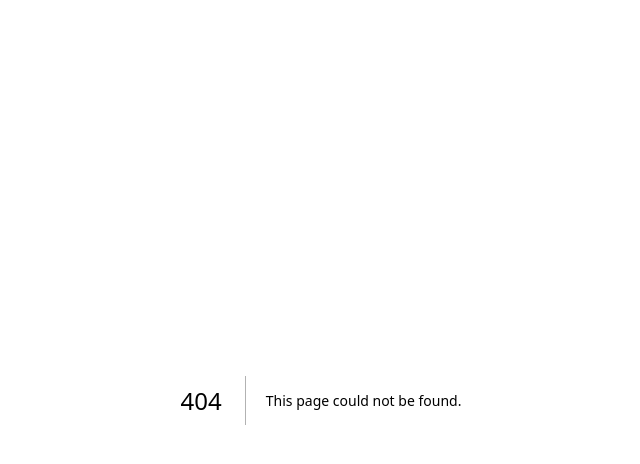
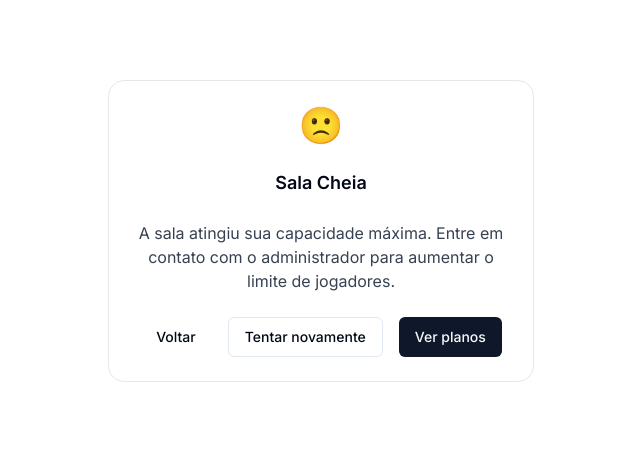
Before and after one commit to ItaloMedici/pontim, a Next.js app: page /room/1/is-full in a window 1280 px wide. Before the commit this address had no page. Shown: the top 464 px of the page, without its empty margins (319-959 px from the left). Built offline with nearby package versions, Linux system fonts and the light colour scheme.

Commit message:
feat: create room is full page

```diff
--- /dev/null
+++ b/app/(dashboard)/room/[roomId]/is-full/page.tsx
@@ -0,0 +1,35 @@
+import { buttonVariants } from "@/components/ui/button";
+import { cn } from "@/lib/utils";
+import Link from "next/link";
+
+const RoomIsFullPage = async ({ params }: { params: { roomId: string } }) => {
+  return (
+    <main className="mx-auto w-4/12 flex flex-col mt-20 items-center space-y-6 p-6 rounded-2xl border border-gray-200">
+      <span className="text-4xl w-full text-center">🙁</span>
+      <h1 className="text-lg font-semibold">Sala Cheia</h1>
+      <p className="text-gray-700 text-center">
+        A sala atingiu sua capacidade máxima. Entre em contato com o
+        administrador para aumentar o limite de jogadores.
+      </p>
+      <div className="flex gap-x-4 mt-6">
+        <Link href={"/"} className={cn(buttonVariants({ variant: "ghost" }))}>
+          Voltar
+        </Link>
+        <Link
+          href={`/room/${params.roomId}`}
+          className={cn(buttonVariants({ variant: "outline" }))}
+        >
+          Tentar novamente
+        </Link>
+        <Link
+          href={"/pricing"}
+          className={cn(buttonVariants({ variant: "default" }))}
+        >
+          Ver planos
+        </Link>
+      </div>
+    </main>
+  );
+};
+
+export default RoomIsFullPage;
```
